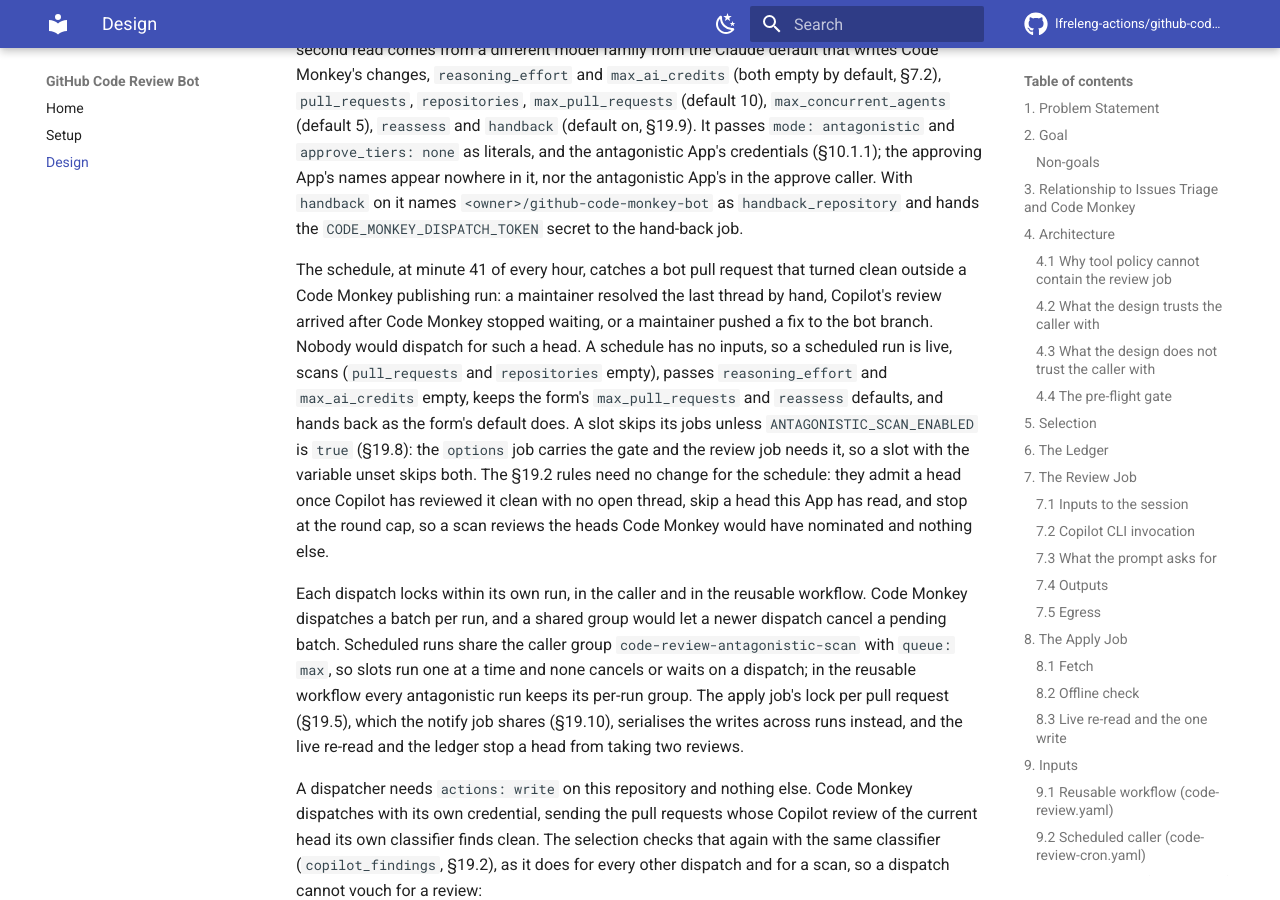
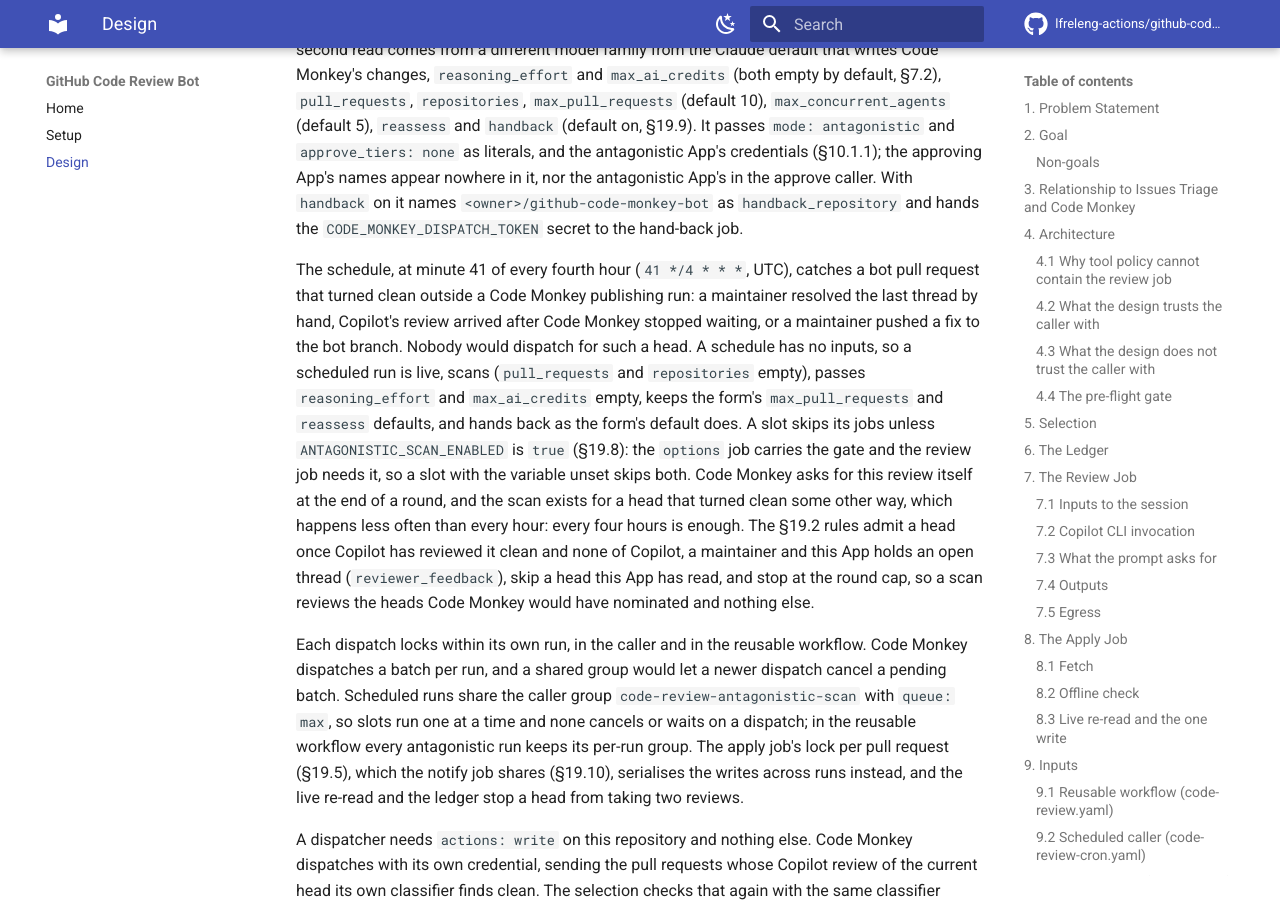
Before and after one commit to lfreleng-actions/github-code-review-bot, an MkDocs documentation site: the page built from docs/DESIGN.md, in a window 1280 px wide and 900 px high, scrolled down 49358 px. Built offline with MkDocs 1.6.1 and Material for MkDocs 9.7.7, drawn with Linux system fonts in a browser that asks for light colours; comment, search, counter and statistics services are not loaded; some of the changed text lies outside the part shown.

Commit message:
CI(scan): Scan for bot pull requests four-hourly
Move the antagonistic scan from every hour to every fourth hour at
minute 41 (#127). Code Monkey asks for this review itself at the end
of a round; the scan only catches a head that turned clean some
other way, which happens less often than every hour. Update the
workflow test, the README, the setup guide and DESIGN.md.

Co-authored-by: Copilot <223556219+Copilot@users.noreply.github.com>
Signed-off-by: lf-releng-code-monkey-bot[bot] <332050256+lf-releng-code-monkey-bot[bot]@users.noreply.github.com>

```diff
--- a/docs/DESIGN.md
+++ b/docs/DESIGN.md
@@ -1251,8 +1251,8 @@ run consumed after the session artifact expires.
   dispatches, a per-run group for dry dispatches. A group holds one
   pending run and a newcomer replaces it, so this is not a FIFO
   queue.
-- Antagonistic caller: every hour at minute 41, clear of Code
-  Monkey's minute 17. Scheduled runs share
+- Antagonistic caller: every fourth hour at minute 41, clear of
+  Code Monkey's minute 17. Scheduled runs share
   `code-review-antagonistic-scan` with `queue: max`, so two slots
   never run together and a waiting slot is never replaced; each
   dispatch keeps a per-run group, so no slot cancels a dispatched
@@ -2400,22 +2400,26 @@ caller. With `handback` on it names
 `<owner>/github-code-monkey-bot` as `handback_repository` and hands
 the `CODE_MONKEY_DISPATCH_TOKEN` secret to the hand-back job.
 
-The schedule, at minute 41 of every hour, catches a bot pull request
-that turned clean outside a Code Monkey publishing run: a maintainer
-resolved the last thread by hand, Copilot's review arrived after
-Code Monkey stopped waiting, or a maintainer pushed a fix to the bot
-branch. Nobody would dispatch for such a head. A schedule has no
-inputs, so a scheduled run is live, scans (`pull_requests` and
-`repositories` empty), passes `reasoning_effort` and `max_ai_credits`
-empty, keeps the form's `max_pull_requests` and
-`reassess` defaults, and hands back as the form's default does. A
-slot skips its jobs unless `ANTAGONISTIC_SCAN_ENABLED` is `true`
-(§19.8): the `options` job carries the gate and the review job needs
-it, so a slot with the variable unset skips both. The §19.2 rules
-need no change for the schedule: they admit a head once Copilot
-has reviewed it clean with no open thread, skip a head this App has
-read, and stop at the round cap, so a scan reviews the heads Code
-Monkey would have nominated and nothing else.
+The schedule, at minute 41 of every fourth hour (`41 */4 * * *`,
+UTC), catches a bot pull request that turned clean outside a Code
+Monkey publishing run: a maintainer resolved the last thread by
+hand, Copilot's review arrived after Code Monkey stopped waiting, or
+a maintainer pushed a fix to the bot branch. Nobody would dispatch
+for such a head. A schedule has no inputs, so a scheduled run is
+live, scans (`pull_requests` and `repositories` empty), passes
+`reasoning_effort` and `max_ai_credits` empty, keeps the form's
+`max_pull_requests` and `reassess` defaults, and hands back as the
+form's default does. A slot skips its jobs unless
+`ANTAGONISTIC_SCAN_ENABLED` is `true` (§19.8): the `options` job
+carries the gate and the review job needs it, so a slot with the
+variable unset skips both. Code Monkey asks for this review itself
+at the end of a round, and the scan exists for a head that turned
+clean some other way, which happens less often than every hour:
+every four hours is enough. The §19.2 rules admit a head once
+Copilot has reviewed it clean and none of Copilot, a maintainer and
+this App holds an open thread (`reviewer_feedback`), skip a head
+this App has read, and stop at the round cap, so a scan reviews the
+heads Code Monkey would have nominated and nothing else.
 
 Each dispatch locks within its own run, in the caller and in the
 reusable workflow. Code Monkey dispatches a batch per run, and a
@@ -2694,9 +2698,10 @@ notice and posts each one; two jobs at the end of
   silent, and a test fails when a rule added later is neither.
   Notifying: `moved`, `cap`, `already_assessed`, `draft`,
   `conflicting`, `changes_requested`, `already_approved`,
-  `copilot_pending`, `copilot_feedback`, `copilot_unreviewed`,
-  `copilot_findings`, `round_cap` and `too_large`, with the notice's
-  own `no_review` and `selection_failed`. Silent: `repository`,
+  `copilot_pending`, `copilot_feedback`, `reviewer_feedback`,
+  `copilot_unreviewed`, `copilot_findings`, `round_cap` and
+  `too_large`, with the notice's own `no_review` and
+  `selection_failed`. Silent: `repository`,
   `bot_author`, `human_author`, `closed` and `already_reviewed`, and
   the reasons the approve mode alone records. The sentences for
   `no_review`, `selection_failed`, `moved`, `cap` and
```
Also changed, not shown: README.md (+9 -9 lines), docs/setup/README.md (+7 -7 lines), 2 other files.
